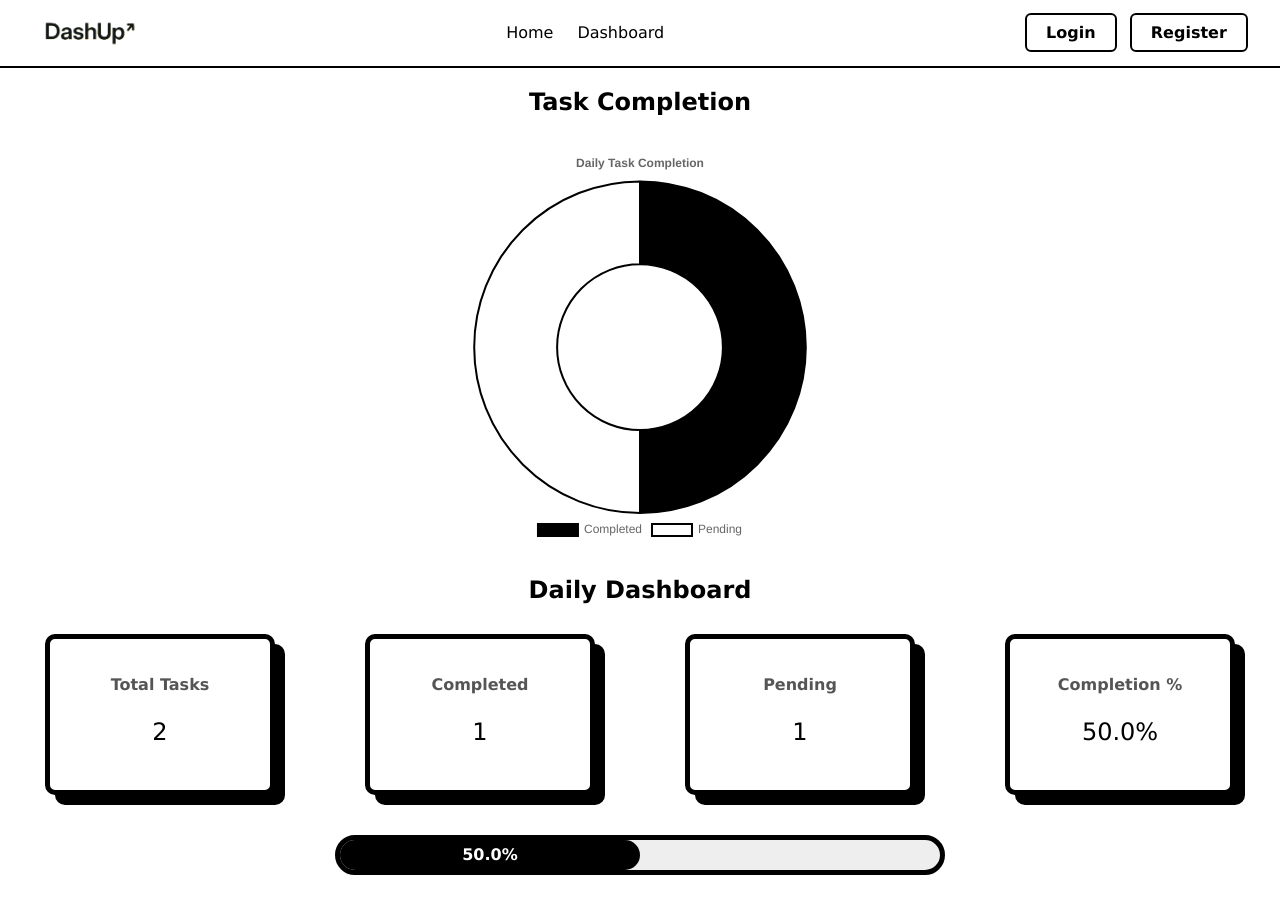
After one commit to Mrinal-San/DashUp, a Flask app: page /dashboard in a window 1280 px wide. The commit adds this page. Run offline with Flask 3, Linux system fonts and the light colour scheme; data comes from the database, SQL or seed files in the repository; both versions use the stored data as it was after the commit.

Commit message:
changed the theme to totally black and white

```diff
--- a/app.py
+++ b/app.py
@@ -1,7 +1,7 @@
 from flask import Flask, render_template, redirect, url_for
 from task import task_bp  #importing the task module
 import dbconfig  #importing the database configuration
-
+from datetime import date
 
 app = Flask(__name__)
 
@@ -20,5 +20,32 @@ def home():
 def finance_home():
     return render_template("views/finance.html")
 
+@app.route("/dashboard")
+def dashboard():
+    tasks = dbconfig.fetch_task()  # Fetch all tasks
+
+    # Make sure each tuple has 3 elements
+    tasks_clean = []
+    for t in tasks:
+        if len(t) == 3:
+            tasks_clean.append(t)
+        else:
+            # If is_done is missing, assume 0
+            task_id, task_name = t
+            tasks_clean.append((task_id, task_name, 0))
+
+    total = len(tasks_clean)
+    completed = sum(task[2] for task in tasks_clean)
+    pending = total - completed
+    completion_percent = round((completed / total) * 100, 2) if total else 0
+
+    return render_template(
+        "views/dashboard.html",
+        total=total,
+        completed=completed,
+        pending=pending,
+        completion_percent=completion_percent
+    )
+
 if __name__ =="__main__":
     app.run(debug=True)
--- /dev/null
+++ b/static/css/dashboard.css
@@ -0,0 +1,72 @@
+
+h2{
+  display: flex;
+  align-items: center;
+  justify-content: center;
+  font-family: Verdana, Geneva, Tahoma, sans-serif;
+}
+/* Dashboard Container */
+.dashboard-stats {
+  display: flex;
+  justify-content: space-around;
+  margin: 20px 0;
+  flex-wrap: wrap;
+}
+
+.dashboard-stats div {
+  background: #ffffff;
+  border-radius: 10px;
+  border: solid 5px;
+  padding: 20px;
+  text-align: center;
+  width: 180px;
+  margin: 10px;
+  box-shadow: 10px 10px rgba(0,0,0);
+  transition: transform 0.3s ease;
+}
+
+.dashboard-stats div:hover {
+  transform: translateY(-5px);
+  box-shadow: 0 8px 12px rgba(0,0,0);
+}
+
+.dashboard-stats p:first-child {
+  font-weight: bold;
+  color: #555;
+  margin-bottom: 10px;
+}
+
+.dashboard-stats p:last-child {
+  font-size: 1.5em;
+  color: #000000;
+}
+
+/* Progress Bar */
+.progress-bar-container {
+  width: 100%;
+  max-width: 600px;
+  background: #eee;
+  height: 30px;
+  border-radius: 20px;
+  margin: 30px auto;
+  border: solid 5px;
+}
+
+.progress-bar {
+  height: 100%;
+  width: 0;
+  background: #000000;
+  text-align: center;
+  color: white;
+  line-height: 30px;
+  font-weight: bold;
+  border-radius: 15px ;
+  transition: width 1.5s ease-in-out;
+}
+
+/* Chart Canvas */
+#taskChart {
+  max-width: 600px;
+  margin: 30px auto;
+  display: block;
+}
--- a/static/css/navbar.css
+++ b/static/css/navbar.css
@@ -8,9 +8,9 @@ nav {
   display: flex;
   align-items: center;
   justify-content: space-between;
-  background-color: #ffdb00;
+  background-color: #ffffff;
   padding: 0.8rem 2rem;
-  box-shadow: 0 2px 5px rgba(0, 0, 0, 0.1);
+  border-bottom: 2px solid black;
 }
 
 /* Logo container */
@@ -92,7 +92,7 @@ nav {
 
 .nav-links a:hover {
   color: #000000;
-  text-shadow: 0px 0px 5px rgb(17, 0, 255);}
+}
 
 .nav-links a:hover::after {
   width: 100%;
@@ -110,6 +110,7 @@ nav {
   border-radius: 6px;
   text-decoration: none;
   font-weight: bold;
+  font-family: Verdana, Geneva, Tahoma, sans-serif;
   transition:
       background-color 0.3s ease,
       color 0.3s ease,
@@ -122,29 +123,20 @@ nav {
   box-shadow: 0 6px 12px rgba(0, 0, 0, 0.15);
 }
 
-.login-btn {
+.login-btn,.register-btn {
   background-color: transparent;
   color: black;
 }
 
-.login-btn:hover {
+.login-btn:hover,.register-btn:hover {
   background-color: black;
-  color: #ffdb00;
-}
-
-.register-btn {
-  background-color: black;
-  color: #ffdb00;
-}
-
-.register-btn:hover {
-  background-color: #ffdb00;
-  color: black;
+  color: #ffffff;
 }
 
 .auth-buttons a:active {
   transform: scale(0.97);
   box-shadow: 0 2px 6px rgba(0, 0, 0, 0.2);
+
 }
 
 /* Responsive design */
--- /dev/null
+++ b/static/js/dashboard.js
@@ -0,0 +1,10 @@
+document.addEventListener("DOMContentLoaded", function () {
+    const progressBar = document.querySelector(".progress-bar");
+    const width = progressBar.style.width;
+
+    // Animate from 0 to desired width
+    progressBar.style.width = "0";
+    setTimeout(() => {
+        progressBar.style.width = width;
+    }, 100);
+});
--- a/templates/components/navbar.html
+++ b/templates/components/navbar.html
@@ -9,9 +9,9 @@
     <!-- Center Links -->
     <div class="nav-links">
         <a href="/">Home</a>
-        <a href="#">About</a>
-        <a href="#">Contact</a>
-        <a href="#">Dashboard</a>
+        <!-- <a href="#">About</a>
+        <a href="#">Contact</a> -->
+        <a href="/dashboard">Dashboard</a>
     </div>
 
     <!-- Auth Buttons -->
--- /dev/null
+++ b/templates/views/dashboard.html
@@ -0,0 +1,70 @@
+{% extends 'views/base.html' %}
+{% block content %}
+<link rel="stylesheet" href="{{ url_for('static', filename='css/dashboard.css') }}">
+<script src="https://cdn.jsdelivr.net/npm/chart.js"></script>
+
+<h2>Task Completion</h2>
+<canvas id="taskChart" width="400" height="200"></canvas>
+<script>
+    const ctx = document.getElementById('taskChart').getContext('2d');
+
+const data = {
+    labels: ['Completed', 'Pending'],
+    datasets: [{
+        label: 'Tasks',
+        data: [{{ completed }}, {{ pending }}],
+        backgroundColor: [
+            'rgba(0, 0, 0, 1)',   // Black
+            'rgba(255, 255, 255, 1)' // White
+        ],
+        borderColor: [
+            'rgba(0, 0, 0, 1)',   // Black outline for Completed
+            'rgba(0, 0, 0, 1)'    // Black outline for Pending
+        ],
+        borderWidth: 2 // Makes the outline clearly visible
+    }]
+};
+
+
+    const config = {
+        type: 'doughnut',
+        data: data,
+        options: {
+            responsive: true,
+            plugins: {
+                legend: { position: 'bottom' },
+                title: { display: true, text: 'Daily Task Completion' }
+            }
+        },
+    };
+
+    const taskChart = new Chart(ctx, config);
+</script>
+
+<h2>Daily Dashboard</h2>
+
+<div class="dashboard-stats">
+    <div>
+        <p>Total Tasks</p>
+        <p>{{ total }}</p>
+    </div>
+    <div>
+        <p>Completed</p>
+        <p>{{ completed }}</p>
+    </div>
+    <div>
+        <p>Pending</p>
+        <p>{{ pending }}</p>
+    </div>
+    <div>
+        <p>Completion %</p>
+        <p>{{ completion_percent }}%</p>
+    </div>
+</div>
+
+<div class="progress-bar-container">
+    <div class="progress-bar" style="width: {{ completion_percent }}%">{{ completion_percent }}%</div>
+</div>
+
+<script src="{{ url_for('static', filename='js/dashboard.js') }}"></script>
+{% endblock %}
--- a/templates/views/task.html
+++ b/templates/views/task.html
@@ -4,7 +4,7 @@
 <link rel="stylesheet" href="{{ url_for('static', filename='css/task.css') }}" />
 
 <div class="task-page">
-  <h1>📝 To-Do List</h1>
+  <h1>To-Do List</h1>
 
   <!-- Task Entry Form -->
   <form action="{{ url_for('task.add_task') }}" method="POST">
@@ -31,7 +31,7 @@
       {% if my_tasks %}
         {% for task in my_tasks %}
           <tr>
-            <td>
+            <td class="checkbox">
               <input
                 type="checkbox"
                 class="task-check"
```
Also changed, not shown: static/css/home.css (+14 -14 lines), static/css/task.css (+57 -27 lines), templates/views/home.html (+8 -3 lines), instance/tasks.db.
